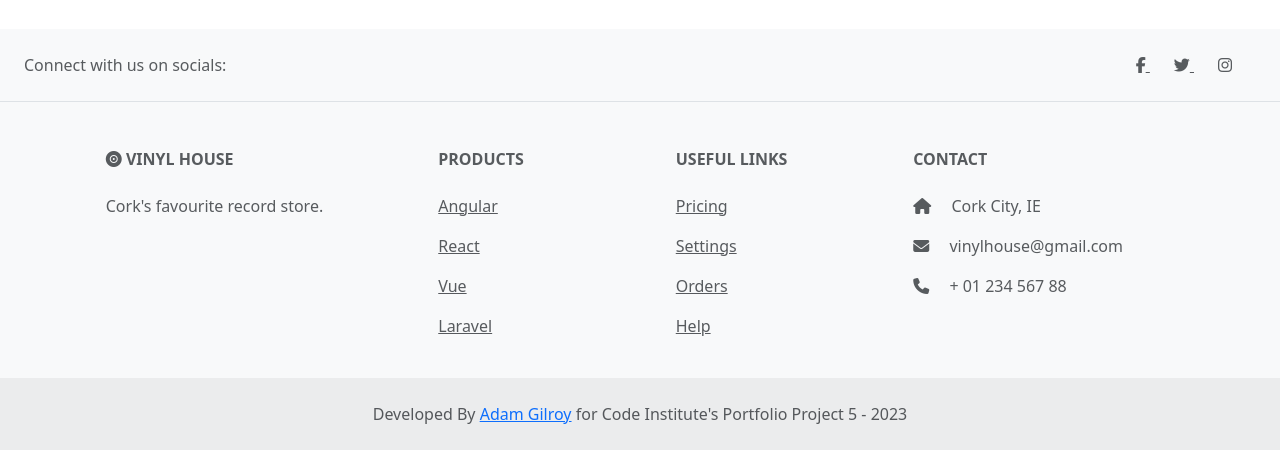
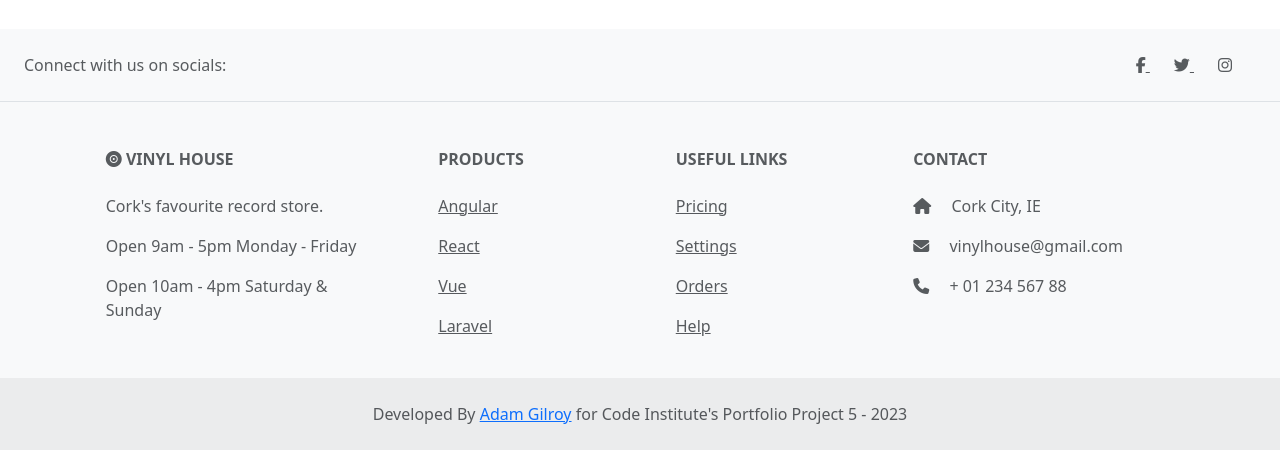
Before and after one commit to adamgilroy22/vinyl-house, a Django app: page / in a window 1280 px wide. Shown: the part 377-827 px from the top of the page. Run offline with Django 3.2, Linux system fonts and the light colour scheme; some libraries are stand-ins or nearby versions.

Commit message:
Add opening hours to footer

```diff
--- a/templates/base.html
+++ b/templates/base.html
@@ -16,8 +16,7 @@
 
   {% block corecss %}
   <!-- Bootstrap CSS -->
-  <link href="https://cdn.jsdelivr.net/npm/bootstrap@5.3.0-alpha3/dist/css/bootstrap.min.css" rel="stylesheet"
-    integrity="sha384-KK94CHFLLe+nY2dmCWGMq91rCGa5gtU4mk92HdvYe+M/SXH301p5ILy+dN9+nJOZ" crossorigin="anonymous">
+  <link href="https://cdn.jsdelivr.net/npm/bootstrap@5.3.0-alpha3/dist/css/bootstrap.min.css" rel="stylesheet" integrity="sha384-KK94CHFLLe+nY2dmCWGMq91rCGa5gtU4mk92HdvYe+M/SXH301p5ILy+dN9+nJOZ" crossorigin="anonymous">
   {% endblock %}
 
   {% block extra_css %}
@@ -25,9 +24,7 @@
 
   {% block corejs %}
   <!-- Bootstrap JS -->
-  <script src="https://cdn.jsdelivr.net/npm/bootstrap@5.3.0-alpha3/dist/js/bootstrap.bundle.min.js"
-    integrity="sha384-ENjdO4Dr2bkBIFxQpeoTz1HIcje39Wm4jDKdf19U8gI4ddQ3GYNS7NTKfAdVQSZe"
-    crossorigin="anonymous"></script>
+  <script src="https://cdn.jsdelivr.net/npm/bootstrap@5.3.0-alpha3/dist/js/bootstrap.bundle.min.js" integrity="sha384-ENjdO4Dr2bkBIFxQpeoTz1HIcje39Wm4jDKdf19U8gI4ddQ3GYNS7NTKfAdVQSZe" crossorigin="anonymous"></script>
   {% endblock %}
 
   {% block extra_js %}
@@ -41,8 +38,7 @@
   <nav class="navbar navbar-expand-lg bg-body-tertiary">
     <div class="container-fluid">
       <a class="navbar-brand" href="#">Vinyl House</a>
-      <button class="navbar-toggler" type="button" data-bs-toggle="collapse" data-bs-target="#navbarSupportedContent"
-        aria-controls="navbarSupportedContent" aria-expanded="false" aria-label="Toggle navigation">
+      <button class="navbar-toggler" type="button" data-bs-toggle="collapse" data-bs-target="#navbarSupportedContent" aria-controls="navbarSupportedContent" aria-expanded="false" aria-label="Toggle navigation">
         <span class="navbar-toggler-icon"></span>
       </button>
       <div class="collapse navbar-collapse" id="navbarSupportedContent">
@@ -122,6 +118,12 @@
             <p>
               Cork's favourite record store.
             </p>
+            <p>
+              Open 9am - 5pm Monday - Friday
+            </p>
+            <p>
+              Open 10am - 4pm Saturday & Sunday
+            </p>
           </div>
           <!-- Grid column -->
 
@@ -187,8 +189,7 @@
 
     <!-- Copyright -->
     <div class="text-center p-4" style="background-color: rgba(0, 0, 0, 0.05);">
-      Developed By <a href="https://github.com/adamgilroy22" target="_blank" rel="nofollow">Adam Gilroy</a> for
-      Code Institute's Portfolio Project 5 - 2023
+      Developed By <a href="https://github.com/adamgilroy22" target="_blank" rel="nofollow">Adam Gilroy</a> for Code Institute's Portfolio Project 5 - 2023
     </div>
     <!-- Copyright -->
   </footer>
```
